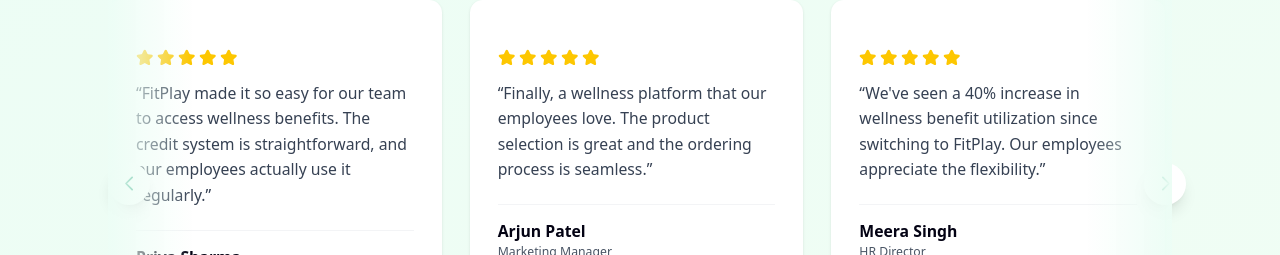
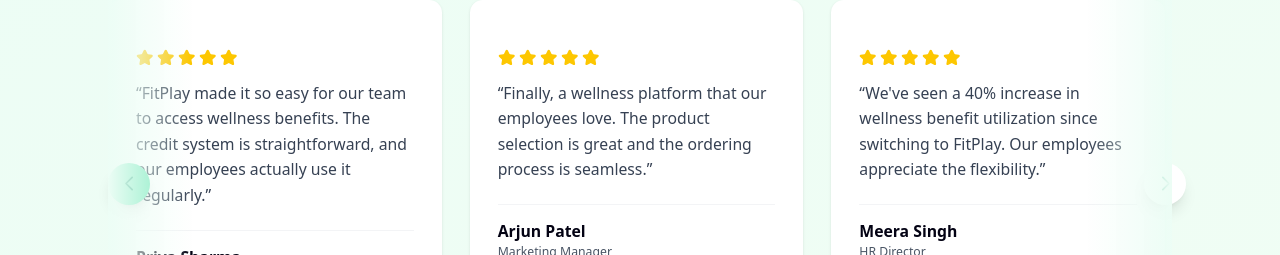
Before and after one commit to fitplay-hq/fitplay.life, a Next.js app: page / in a window 1280 px wide. Shown: the part 4182-4437 px from the top of the page. Built offline with nearby package versions, Linux system fonts and the light colour scheme; no server answers.

Commit message:
button colors changed

```diff
--- a/app/(main)/page.tsx
+++ b/app/(main)/page.tsx
@@ -640,7 +640,7 @@
             }
           }
         }}
-        className="absolute left-0 md:left-0 md:-translate-x-4 top-1/2 -translate-y-1/2 translate-x-2 md:translate-x-0 z-10 bg-white hover:bg-emerald-50 text-emerald-600 rounded-full p-2 md:p-3 shadow-lg hover:shadow-xl transition-all duration-300"
+        className="absolute left-0 md:left-0 md:-translate-x-4 top-1/2 -translate-y-1/2 translate-x-2 md:translate-x-0 z-10 bg-emerald-300 hover:bg-emerald-500 text-emerald-600 rounded-full p-2 md:p-3 shadow-lg hover:shadow-xl transition-all duration-300"
         aria-label="Scroll left"
       >
         <svg className="w-5 h-5 md:w-6 md:h-6" fill="none" stroke="currentColor" viewBox="0 0 24 24">
```
